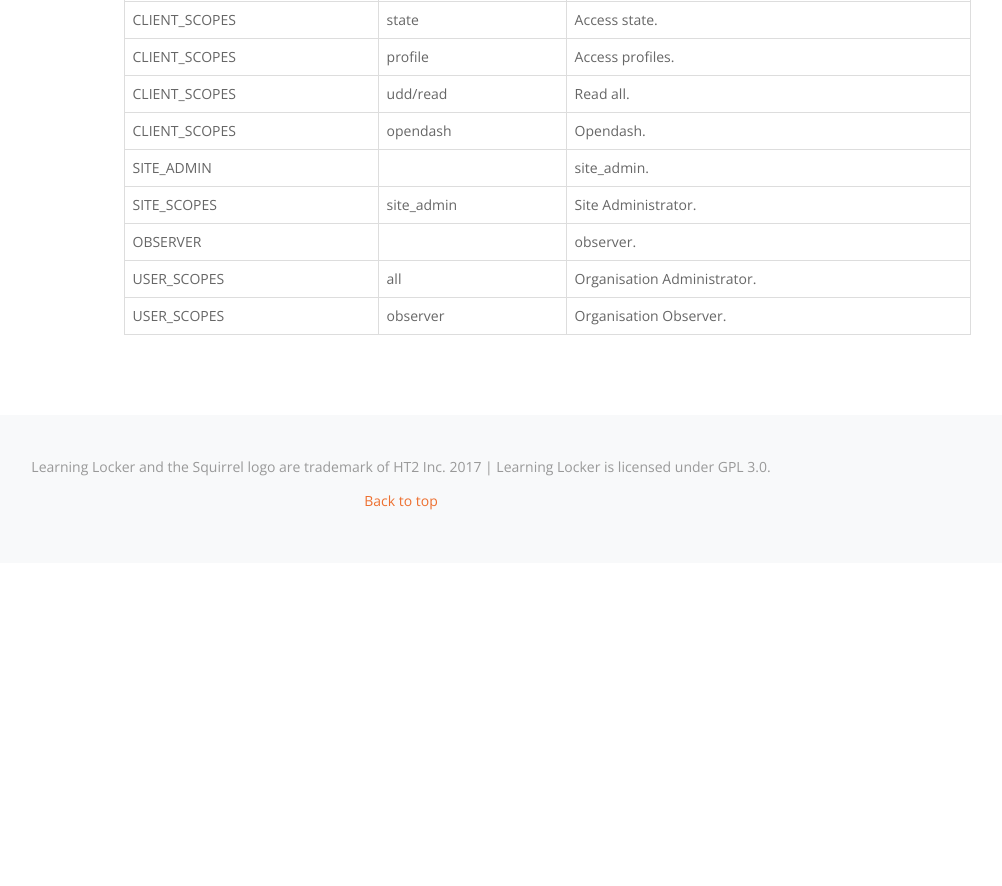
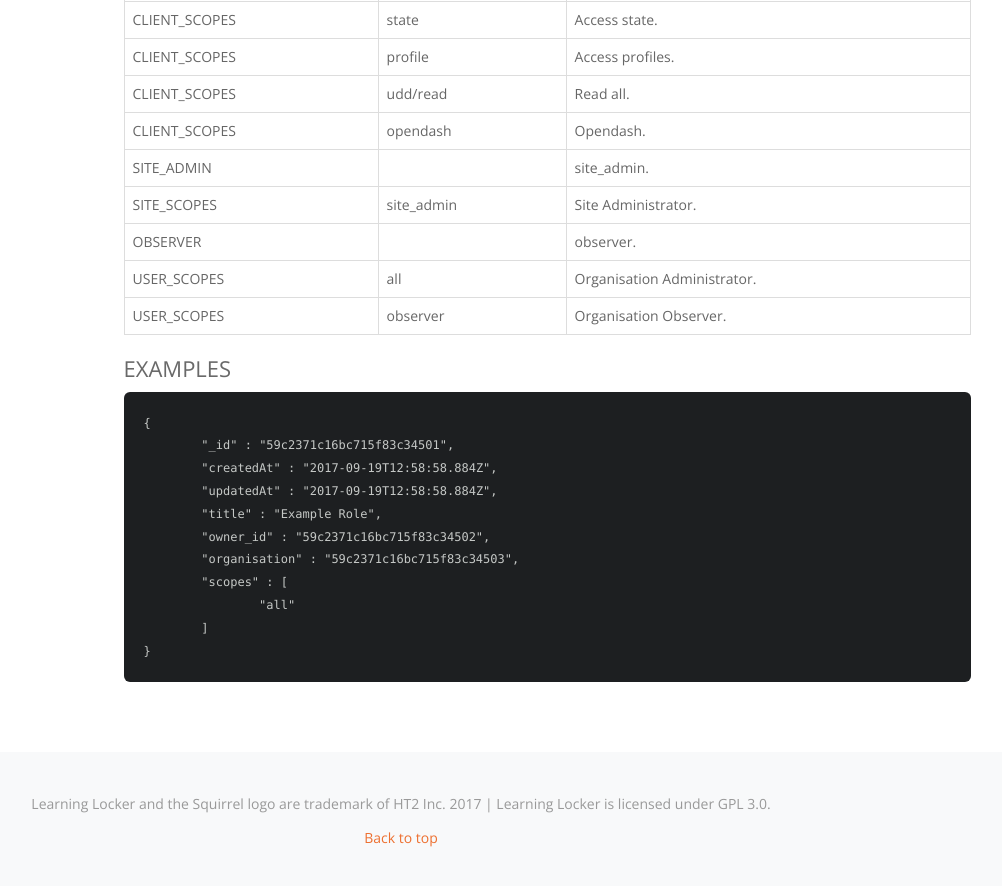
Before and after one commit to LearningLocker/docs, a Jekyll site: the page built from src/http-roles.md, in a window 1280 px wide and 900 px high, scrolled down 2792 px. Shown: the top 886 px of the window, without its empty margins (239-1241 px from the left). Built offline with Jekyll 4.4.1, drawn with Linux system fonts in a browser that asks for light colours; nearby versions of some CDN libraries; our own code applies the rules of GitHub Pages for plain Markdown files; before the commit the page ends 3355 px from its top, so only the background shows below that.

Commit message:
Adds role example.

````diff
--- a/src/http-roles.md
+++ b/src/http-roles.md
@@ -96,3 +96,19 @@ SITE_SCOPES | site_admin | Site Administrator.
 OBSERVER | | observer.
 USER_SCOPES | all | Organisation Administrator.
 USER_SCOPES | observer | Organisation Observer.
+
+### Examples
+
+```json
+{
+	"_id" : "59c2371c16bc715f83c34501",
+	"createdAt" : "2017-09-19T12:58:58.884Z",
+	"updatedAt" : "2017-09-19T12:58:58.884Z",
+	"title" : "Example Role",
+	"owner_id" : "59c2371c16bc715f83c34502",
+	"organisation" : "59c2371c16bc715f83c34503",
+	"scopes" : [
+		"all"
+	]
+}
+```
````
